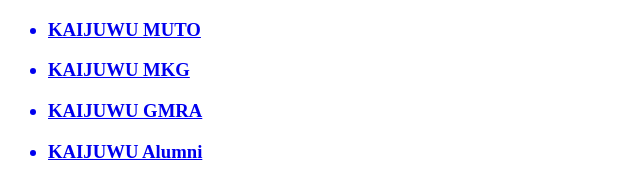
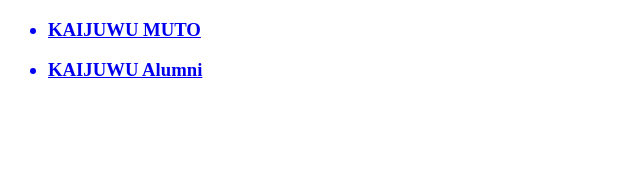
Before and after one commit to Ecleptic/Kaijuwu, a Gatsby site: page /Teams in a window 1280 px wide. Shown: the whole page, without its empty margins (0-640 px from the left). Built offline with nearby package versions, Linux system fonts and the light colour scheme; Gatsby itself is replaced by a stand-in of ours; a web font is replaced by a local one.

Commit message:
removed GMRA and MKG

```diff
--- a/src/pages/Teams.js
+++ b/src/pages/Teams.js
@@ -7,16 +7,6 @@ const Teams = () => (
       <Link to="/Teams/MUTO/">
         <h3>
           <li>KAIJUWU MUTO</li>
-        </h3>
-      </Link>
-      <Link to="/Teams/MKG/">
-        <h3>
-          <li>KAIJUWU MKG</li>
-        </h3>
-      </Link>
-      <Link to="/Teams/GMRA/">
-        <h3>
-          <li>KAIJUWU GMRA</li>
         </h3>
       </Link>
       <Link to="/Teams/Alumni/">
```
